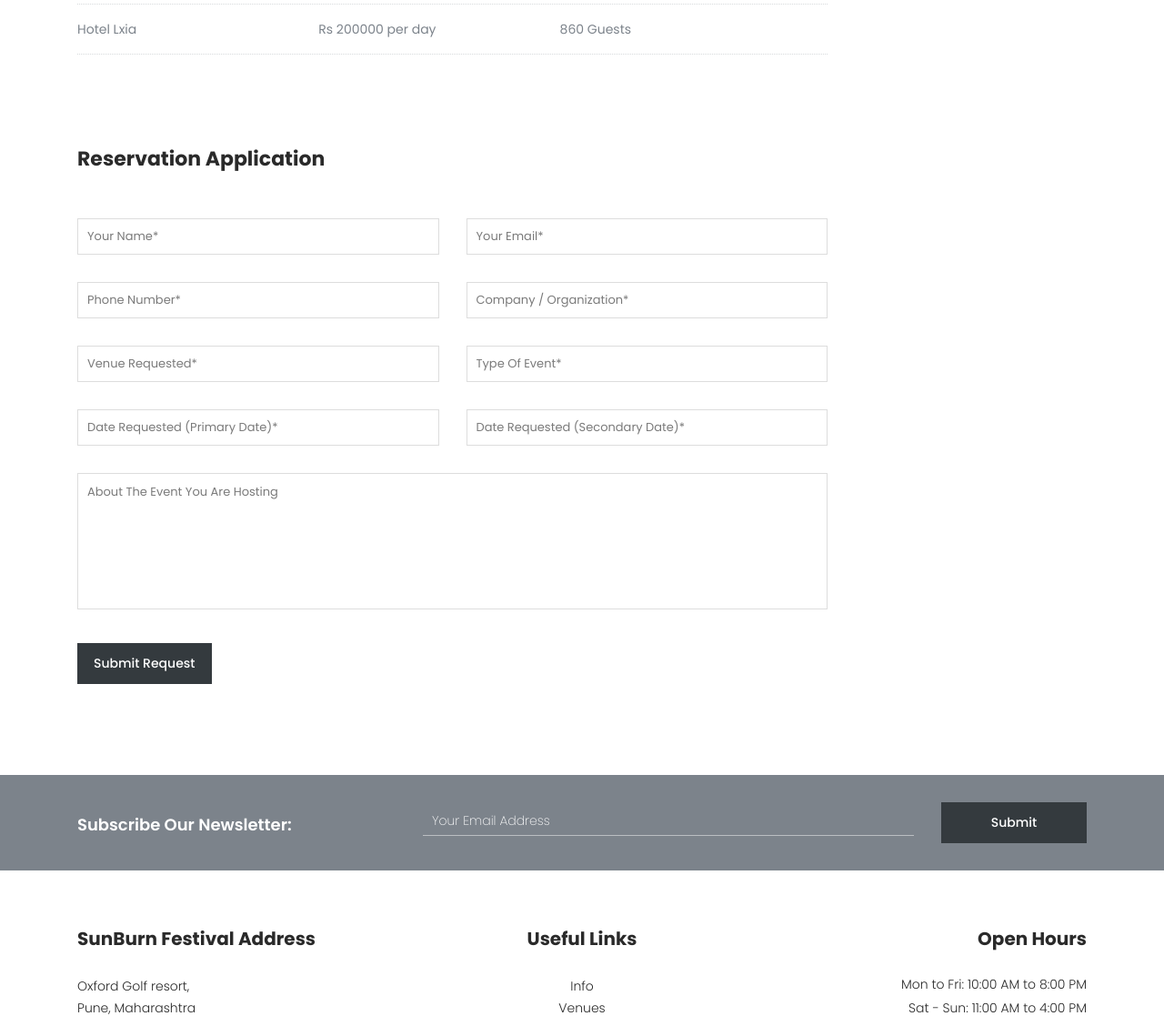
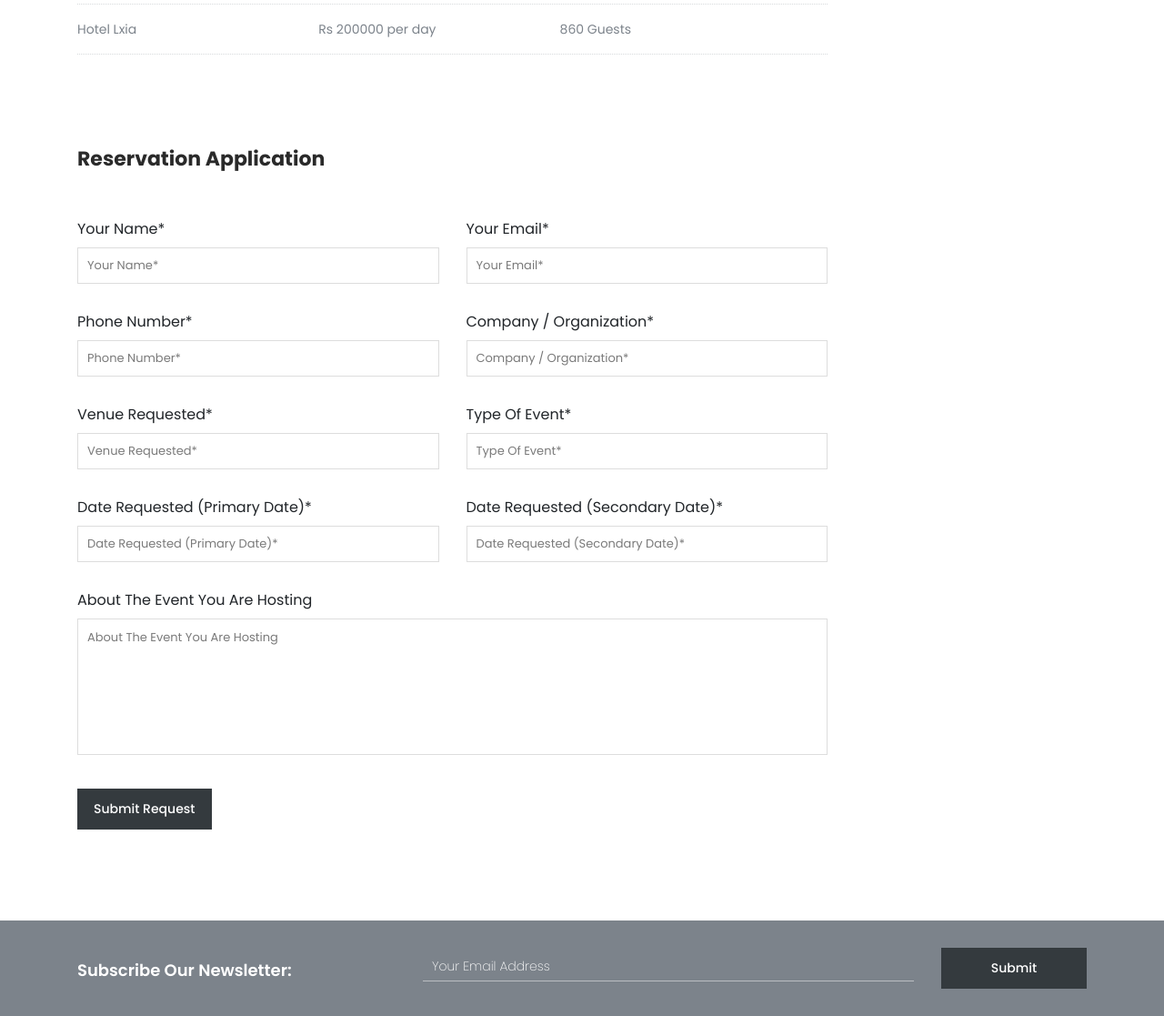
Before and after one commit to nchirag/CAC-2, a Django app: page /rent-venue/ in a window 1280 px wide. Shown: the part 926-2043 px from the top of the page at 91% size. Run offline with Django 5.2, Linux system fonts and the light colour scheme; some libraries are stand-ins or nearby versions.

Commit message:
SQL ATTEMPT 3

```diff
--- a/eventManagement/eventManagement/settings.py
+++ b/eventManagement/eventManagement/settings.py
@@ -55,7 +55,7 @@ ROOT_URLCONF = 'eventManagement.urls'
 TEMPLATES = [
     {
         'BACKEND': 'django.template.backends.django.DjangoTemplates',
-        'DIRS': [BASE_DIR / 'templates']
+        'DIRS': [os.path.join(BASE_DIR, 'templates')]
         ,
         'APP_DIRS': True,
         'OPTIONS': {
--- a/eventManagement/eventManagement/urls.py
+++ b/eventManagement/eventManagement/urls.py
@@ -19,7 +19,7 @@ from django.urls import path
 
 from stellarPass.views import index,about,rentVenue,showsEvents,tickets,NeonGrooveArena,rhytmicOasis,ticketdetails,bigwater,wonderland,tigerdancehipop,havenCourtyard
 
-from stellarPass.views import index,about,rentVenue,showsEvents,tickets,NeonGrooveArena,rhytmicOasis,ticketdetails,bigwater,wonderland,tiger,login,havenCourtyard,tigerdancehipop
+from stellarPass.views import index,about,rentVenue,showsEvents,tickets,NeonGrooveArena,rhytmicOasis,ticketdetails,bigwater,wonderland,tiger,login,havenCourtyard,tigerdancehipop,reservation_view
 
 
 
@@ -50,6 +50,8 @@ urlpatterns = [
 
     path('login/',login,name='login'),
 
+    path('reservation/', reservation_view, name='reservation_view'),
+
 
 
 ]
--- a/eventManagement/stellarPass/forms.py
+++ b/eventManagement/stellarPass/forms.py
@@ -1,4 +1,3 @@
-# forms.py
 from django import forms
 from .models import Reservation
 
@@ -19,3 +18,4 @@ class ReservationForm(forms.ModelForm):
 
     def __init__(self, *args, **kwargs):
         super(ReservationForm, self).__init__(*args, **kwargs)
+        # Additional customizations or form initialization can be added here if needed
--- a/eventManagement/stellarPass/views.py
+++ b/eventManagement/stellarPass/views.py
@@ -55,14 +55,20 @@ def tiger(request):
 def login(request):
     return render(request, "stellarPass/log-sign.html");
 
+from django.shortcuts import render, redirect
+from .forms import ReservationForm
+
 def reservation_view(request):
     if request.method == 'POST':
         form = ReservationForm(request.POST)
         if form.is_valid():
             form.save()
             # Add any additional logic you need after a successful form submission
-            return redirect('success_page')  # Redirect to a success page
+            return redirect('success_page')  # Redirect to a success page or another URL
+        else:
+            # Print form validation errors for debugging
+            print(form.errors)
     else:
         form = ReservationForm()
 
-    return render(request, 'reservation_form.html', {'form': form})
+    return render(request, 'rent-venue.html', {'form': form})
--- a/eventManagement/templates/stellarPass/rent-venue.html
+++ b/eventManagement/templates/stellarPass/rent-venue.html
@@ -129,6 +129,9 @@
         </div>
     </div>
 
+    <!-- template.html -->
+<!-- template.html -->
+<!-- reservation_form.html -->
 <div class="rent-venue-application">
   <div class="container">
       <div class="row">
@@ -137,52 +140,61 @@
                   <h4>Reservation Application</h4>
               </div>
               <div class="contact-form">
-                        <form id="contact" action="" method="post">
+                  <form id="contact" method="post" action="{% url 'reservation_view' %}">
                       {% csrf_token %}
                       <div class="row">
                           <div class="col-md-6 col-sm-12">
                               <fieldset>
-                                <input name="name" type="text" id="name" placeholder="Your Name*" required="">
+                                  <label for="id_name">Your Name*</label>
+                                  <input name="name" type="text" id="id_name" placeholder="Your Name*" required="">
                               </fieldset>
                           </div>
                           <div class="col-md-6 col-sm-12">
                               <fieldset>
-                                <input name="email" type="email" id="email"  placeholder="Your Email*" required="">
+                                  <label for="id_email">Your Email*</label>
+                                  <input name="email" type="email" id="id_email" placeholder="Your Email*" required="">
                               </fieldset>
                           </div>
                           <div class="col-md-6 col-sm-12">
                               <fieldset>
-                                <input name="phone-number" type="text" id="phone-number" placeholder="Phone Number*" required="">
+                                  <label for="id_phone_number">Phone Number*</label>
+                                  <input name="phone_number" type="text" id="id_phone_number" placeholder="Phone Number*" required="">
                               </fieldset>
                           </div>
                           <div class="col-md-6 col-sm-12">
                               <fieldset>
-                                <input name="company-organization" type="text" id="company-organization" placeholder="Company / Organization*" required="">
+                                  <label for="id_company_organization">Company / Organization*</label>
+                                  <input name="company_organization" type="text" id="id_company_organization" placeholder="Company / Organization*" required="">
                               </fieldset>
                           </div>
                           <div class="col-md-6 col-sm-12">
                               <fieldset>
-                                <input name="venue-requested" type="text" id="venue-requested" placeholder="Venue Requested*" required="">
+                                  <label for="id_venue_requested">Venue Requested*</label>
+                                  <input name="venue_requested" type="text" id="id_venue_requested" placeholder="Venue Requested*" required="">
                               </fieldset>
                           </div>
                           <div class="col-md-6 col-sm-12">
                               <fieldset>
-                                <input name="type-event" type="text" id="type-event" placeholder="Type Of Event*" required="">
+                                  <label for="id_type_event">Type Of Event*</label>
+                                  <input name="type_event" type="text" id="id_type_event" placeholder="Type Of Event*" required="">
                               </fieldset>
                           </div>
                           <div class="col-md-6 col-sm-12">
                               <fieldset>
-                                <input name="date-requested-first" type="text" id="date-requested-first" placeholder="Date Requested (Primary Date)*" required="">
+                                  <label for="id_date_requested_first">Date Requested (Primary Date)*</label>
+                                  <input name="date_requested_first" type="text" id="id_date_requested_first" placeholder="Date Requested (Primary Date)*" required="">
                               </fieldset>
                           </div>
                           <div class="col-md-6 col-sm-12">
                               <fieldset>
-                                <input name="date-requested-second" type="text" id="date-requested-second" placeholder="Date Requested (Secondary Date)*" required="">
+                                  <label for="id_date_requested_second">Date Requested (Secondary Date)*</label>
+                                  <input name="date_requested_second" type="text" id="id_date_requested_second" placeholder="Date Requested (Secondary Date)*" required="">
                               </fieldset>
                           </div>
                           <div class="col-lg-12">
                               <fieldset>
-                                <textarea name="about-event-hosting" rows="6" id="about-event-hosting" placeholder="About The Event You Are Hosting" required=""></textarea>
+                                  <label for="id_about_event_hosting">About The Event You Are Hosting</label>
+                                  <textarea name="about_event_hosting" rows="6" id="id_about_event_hosting" placeholder="About The Event You Are Hosting" required=""></textarea>
                               </fieldset>
                           </div>
                           <div class="col-lg-12">
@@ -200,6 +212,8 @@
 
 
 
+
+
   </body>
 </html>
 {% endblock content %}
--- a/eventManagement/templates/stellarPass/tigerdancehipop.html
+++ b/eventManagement/templates/stellarPass/tigerdancehipop.html
@@ -11,6 +11,7 @@
     <div id="js-preloader" class="js-preloader">
       <div class="preloader-inner">
         <span class="dot"></span>
+
         <div class="dots">
           <span></span>
           <span></span>
```
Also changed, not shown: eventManagement/db.sqlite3, 1 other file. Lines whose indentation alone changed are shown as unchanged.
